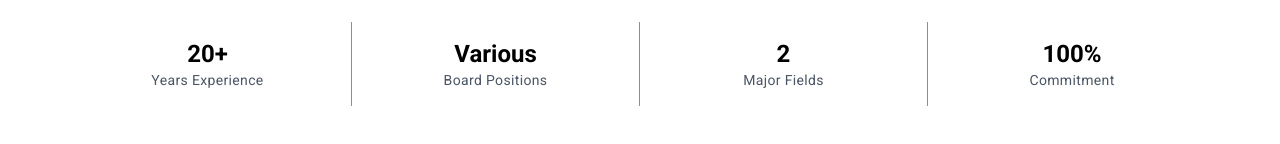
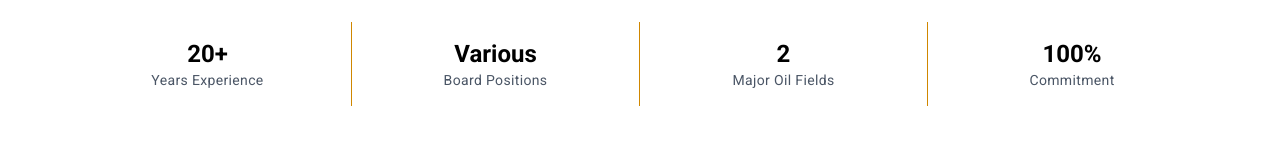
Before and after one commit to apreezofficial/Dr-Ugo-website, a Next.js app: page / in a window 1280 px wide. Shown: the part 656-800 px from the top of the page. Built offline with nearby package versions, Linux system fonts and the light colour scheme; a web font is replaced by a local one.

Commit message:
Update Hero.tsx

```diff
--- a/app/components/Hero.tsx
+++ b/app/components/Hero.tsx
@@ -55,7 +55,7 @@ const Hero = () => {
           <div className="grid grid-cols-2 sm:grid-cols-4 divide-x sm:divide-x divide-yellow-600">
             <Stat value="20+" label="Years Experience" />
             <Stat value="Various" label="Board Positions" />
-            <Stat value="2" label="Major Fields" />
+            <Stat value="2" label="Major Oil Fields" />
             <Stat value="100%" label="Commitment" />
           </div>
         </div>
```
